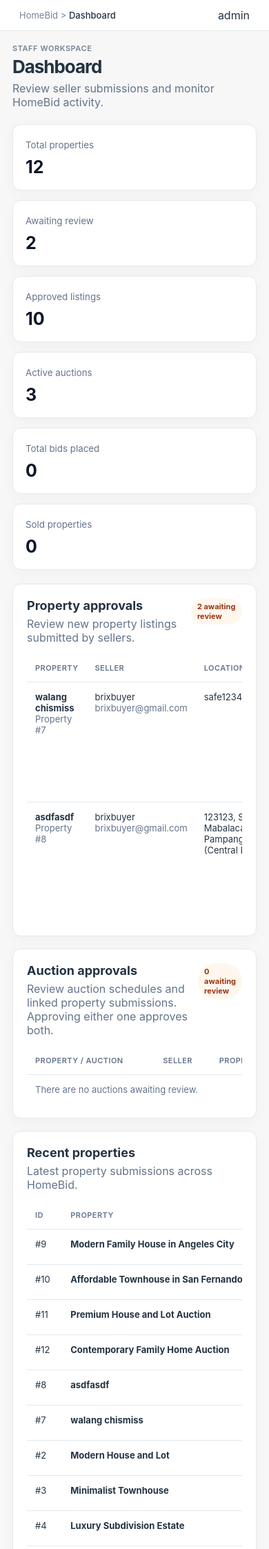
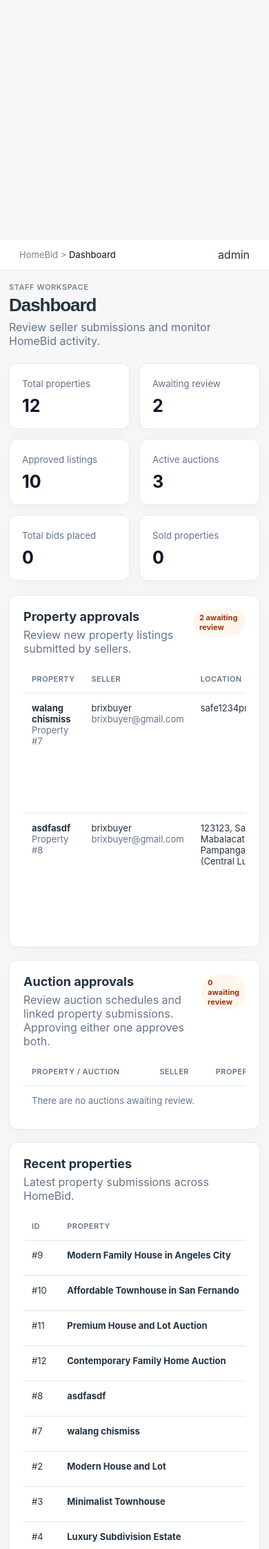
Before and after one commit to Yamamoto-ssi/susi-main, a PHP site: page /susi/staff/dashboard.php in a window 390 px wide. Shown: the top 2245 px of the page at 69% size. Run offline with PHP 8.4, Linux system fonts and the light colour scheme; a user stored in the database is signed in; data comes from the database, SQL or seed files in the repository; tables that the repository leaves empty hold one stand-in row (values such as "Sample post").

Commit message:
Make staff dashboard layout responsive on phones and tablets

```diff
--- a/staff/staff_dashboard.php
+++ b/staff/staff_dashboard.php
@@ -288,7 +288,33 @@ function sh($v){return htmlspecialchars((string)($v??''),ENT_QUOTES,'UTF-8');}
             min-height: 100vh
         }
     }
-    </style>
+
+    /* Minimal responsive staff workspace */
+    .staff-side{background:#172b3b!important;border-right:0!important}
+    .staff-head h1{font-family:'DM Sans',sans-serif;letter-spacing:-.04em}
+    .staff-card-head{border-bottom-color:#edf0ed}
+    .staff-scroll{max-width:100%;overflow-x:auto}
+    @media(max-width:900px){
+      body{display:block!important;height:auto!important;min-height:100vh;overflow:auto!important}
+      .staff-side{width:100%!important;min-height:0!important;height:auto!important;position:relative;display:block!important}
+      .staff-side .sidebar-top{padding:15px 18px}
+      .staff-side .brand-container{margin-bottom:12px}
+      .staff-side .nav-list{display:flex;flex-wrap:wrap;gap:7px;padding:0;margin:10px 0}
+      .staff-side .nav-item{margin:0}
+      .staff-side .nav-link{padding:9px 12px;border-radius:8px}
+      .staff-main{height:auto!important;min-height:0!important;overflow:visible!important}
+      .staff-content{padding:22px 16px 35px!important}
+    }
+    @media(max-width:560px){
+      .staff-side .sidebar-top{padding:12px}
+      .staff-side .nav-list{gap:5px}
+      .staff-side .nav-link{font-size:12px;padding:8px 10px}
+      .staff-content{padding:17px 13px 28px!important}
+      .staff-head{flex-direction:column;align-items:flex-start}
+      .staff-stats{grid-template-columns:repeat(2,minmax(0,1fr))}
+      .staff-card{overflow:hidden}
+    }
+</style>
 </head>
 
 <body>
```
